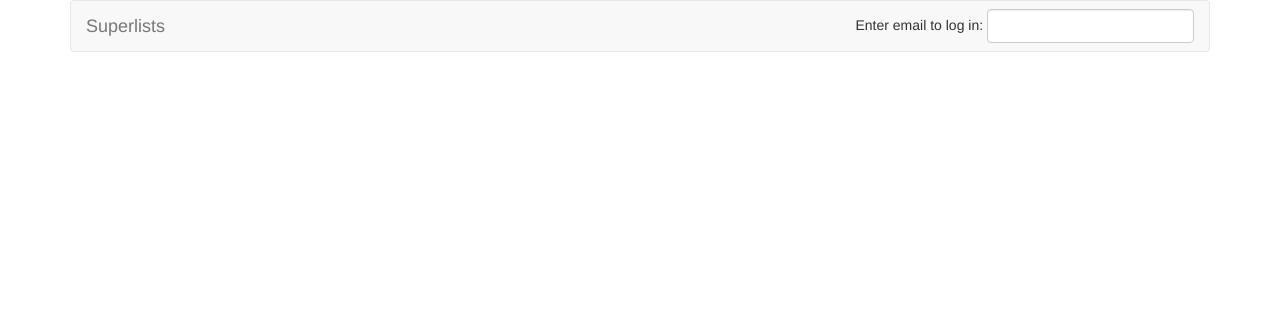
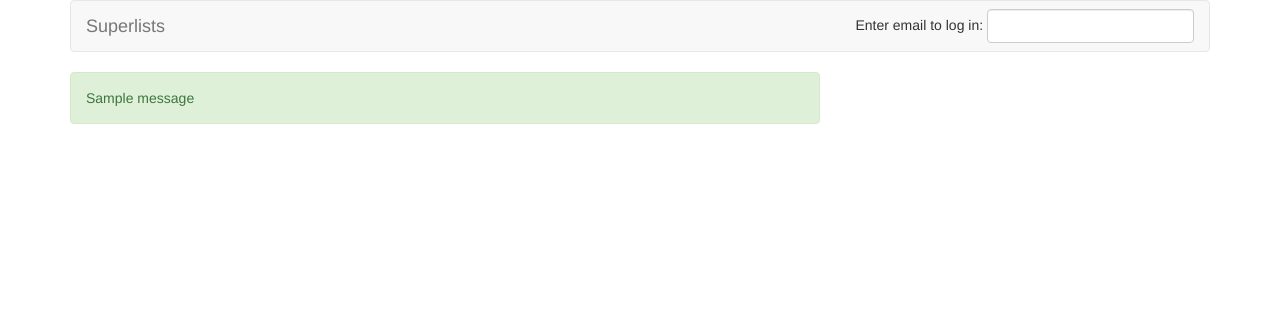
Before and after one commit to fb0801/TDD, a Django app: page / in a window 1280 px wide. Shown: the top 312 px of the page. Run offline with Django 4.2, Linux system fonts and the light colour scheme; tables that the repository leaves empty hold one stand-in row (values such as "Sample post"); one stand-in notice (Sample message) is shown; some libraries are stand-ins or nearby versions.

Commit message:
Adding Messages to Our HTML

```diff
--- a/myworld/lists/templates/base.html
+++ b/myworld/lists/templates/base.html
@@ -24,6 +24,19 @@
         </div>
       </nav>
 
+      {% if messages %}
+      <div class="row">
+        <div class="col-md-8">
+          {% for message in messages %}
+            {% if message.level_tag == 'success' %}
+              <div class="alert alert-success">{{ message }}</div>
+            {% else %}
+              <div class="alert alert-warning">{{ message }}</div>
+            {% endif %}
+          {% endfor %}
+        </div>
+      </div>
+    {% endif %}
 
       <div class="row">
         <div class="col-md-6 col-md-offset-3">
```
